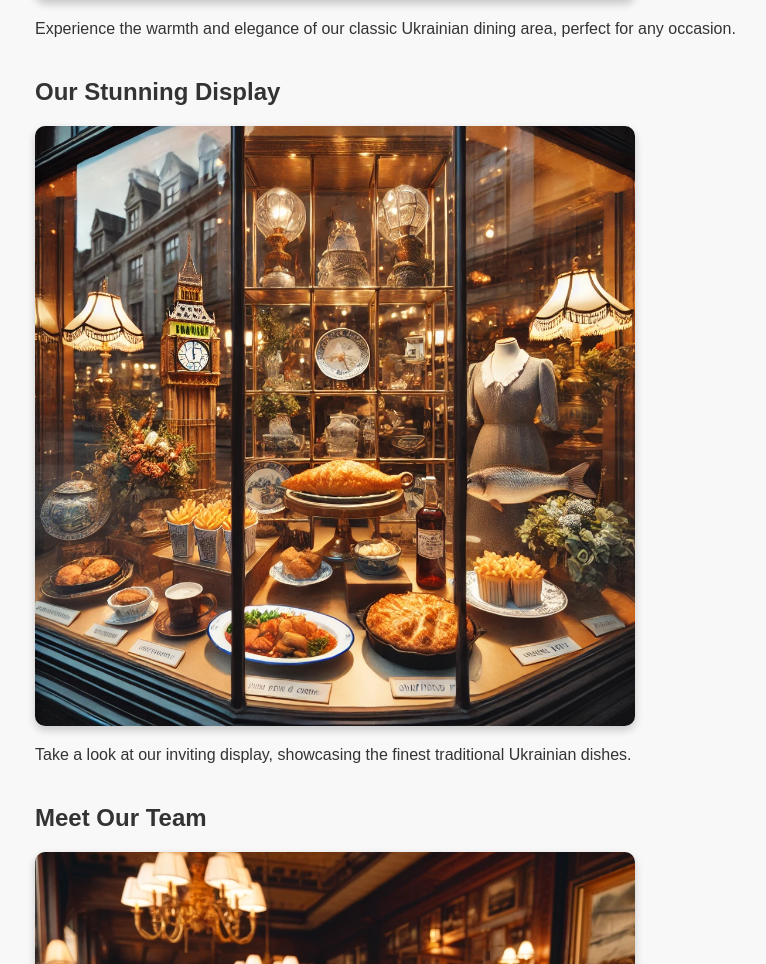
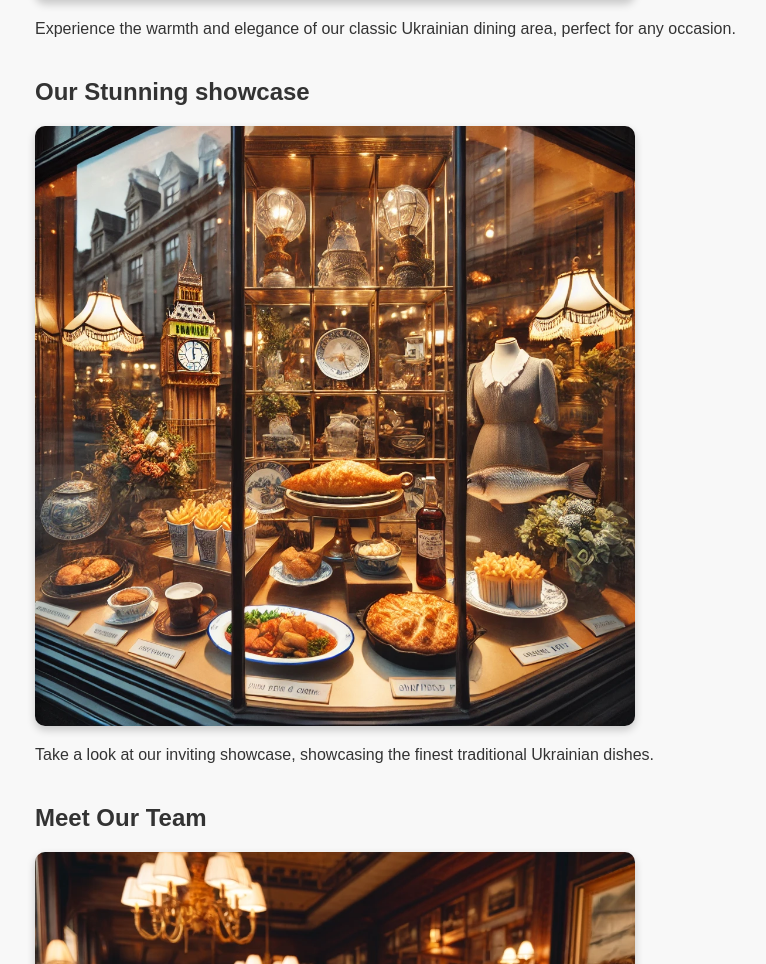
Before and after one commit to ghoul10007zxcdea/eng, a plain HTML site: page index.html in a window 1280 px wide. Shown: the part 818-1782 px from the top of the page, without its empty margins (5-771 px from the left). Drawn offline with Linux system fonts and the light colour scheme.

Commit message:
Update index.html

```diff
--- a/index.html
+++ b/index.html
@@ -73,9 +73,9 @@
         </div>
 
         <div class="section">
-            <h2>Our Stunning Display</h2>
+            <h2>Our Stunning showcase</h2>
             <img src="png/2.png" alt="Restaurant Display">
-            <p>Take a look at our inviting display, showcasing the finest traditional Ukrainian dishes.</p>
+            <p>Take a look at our inviting showcase, showcasing the finest traditional Ukrainian dishes.</p>
         </div>
 
         <div class="section">
```
